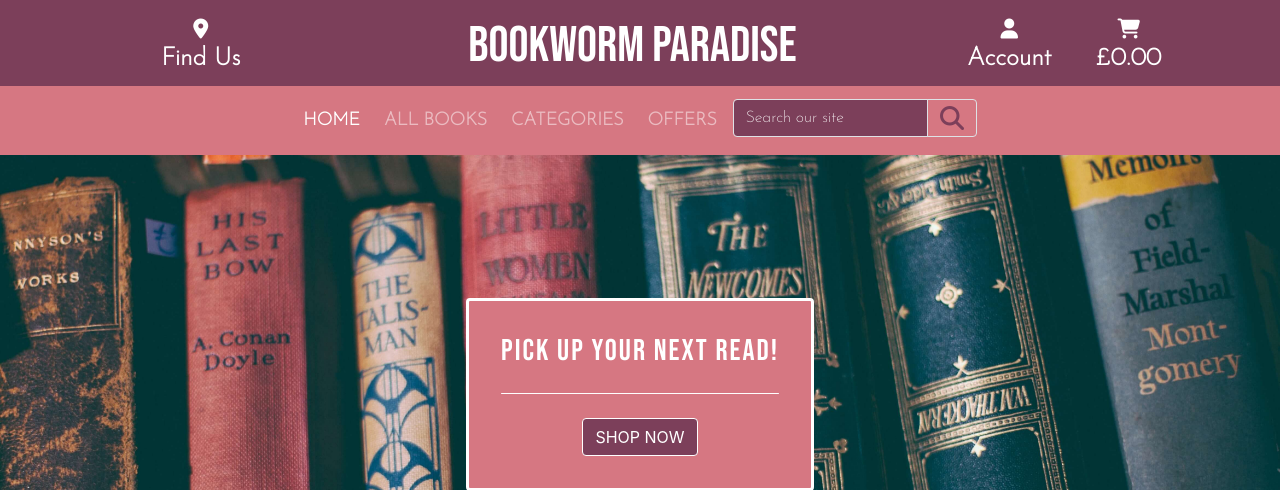
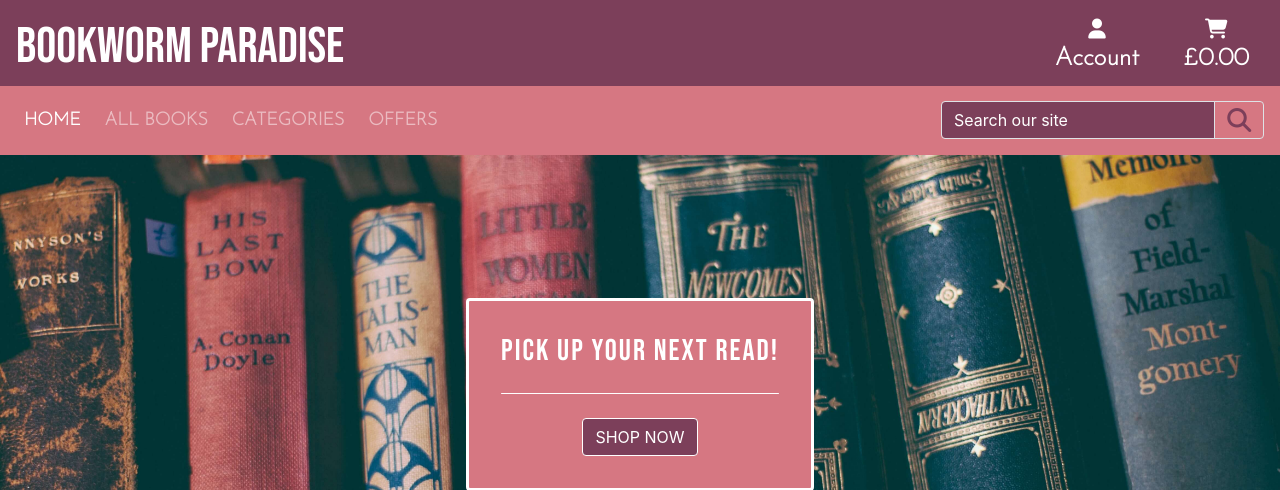
Before and after one commit to OlgaJ1989/bookworm-paradise, a Django app: page / in a window 1280 px wide. Shown: the top 490 px of the page. Run offline with Django 3.2, Linux system fonts and the light colour scheme; some libraries are stand-ins or nearby versions.

```diff
--- a/templates/base.html
+++ b/templates/base.html
@@ -26,21 +26,13 @@
     <header>
         <!-- Top Navbar -->
         <div id="top-nav" class="row pt-lg-2 mr-0" style="background-color: #7C3F5A">
-            <div class="col-4 text-center">
-                <a class="text-black nav-link" href="#" id="user-options" aria-haspopup="true" aria-expanded="false">
-                    <div class="text-center nav-font">
-                        <div><i class="fas fa-map-marker-alt fa-lg"></i></div>
-                        <p class="my-0">Find Us</p>
-                    </div>
-                </a>
-            </div>
-            <div class="col-4 text-center">
+            <div class="col-12 col-lg-6 my-auto py-1 py-lg-0 d-none d-sm-block">
                 <a href="{% url 'home' %}" class="nav-link main-logo-link">
                     <h1 class="logo-font text-black my-0 nav-font">Bookworm Paradise</h1>
                 </a>
             </div>
-            <div class="col-4 text-center">
-                <ul class="list-inline list-unstyled text-center my-0">
+            <div class="col-12 col-lg-6 my-auto py-1 py-lg-0">
+                <ul class="list-inline list-unstyled text-right my-0">
                     <li class="list-inline-item dropdown">
                         <a class="nav-link" href="#" id="navbarDropdown" role="button" data-toggle="dropdown"
                             aria-expanded="false">
@@ -88,7 +80,7 @@
             </button>
             <!-- Navbar elements / links -->
             <div class="collapse navbar-collapse" id="navbarToggler">
-                <ul class="navbar-nav w-auto mx-auto">
+                <ul class="navbar-nav w-auto mr-auto">
                     <li class="active nav-item mr-2">
                         <a class="nav-link" href="{% url 'home' %}">Home</a>
                     </li>
@@ -101,7 +93,7 @@
                     <li class="nav-item mr-2">
                         <a class="nav-link" href="#">Offers</a>
                     </li>
-                    <li class="nav-item mr-2">
+                </ul>
                 <form method="GET" action="">
                     <div class="input-group w-100">
                         <input class="form-control border border-black rounded-left" style="background-color: #7C3F5A; color: #DA8791;" type="text" name="q"
@@ -116,8 +108,6 @@
                         </div>
                     </div>
                 </form>
-                    </li>
-                </ul>
             </div>
 
         </nav>
```
Lines whose indentation alone changed are shown as unchanged.
